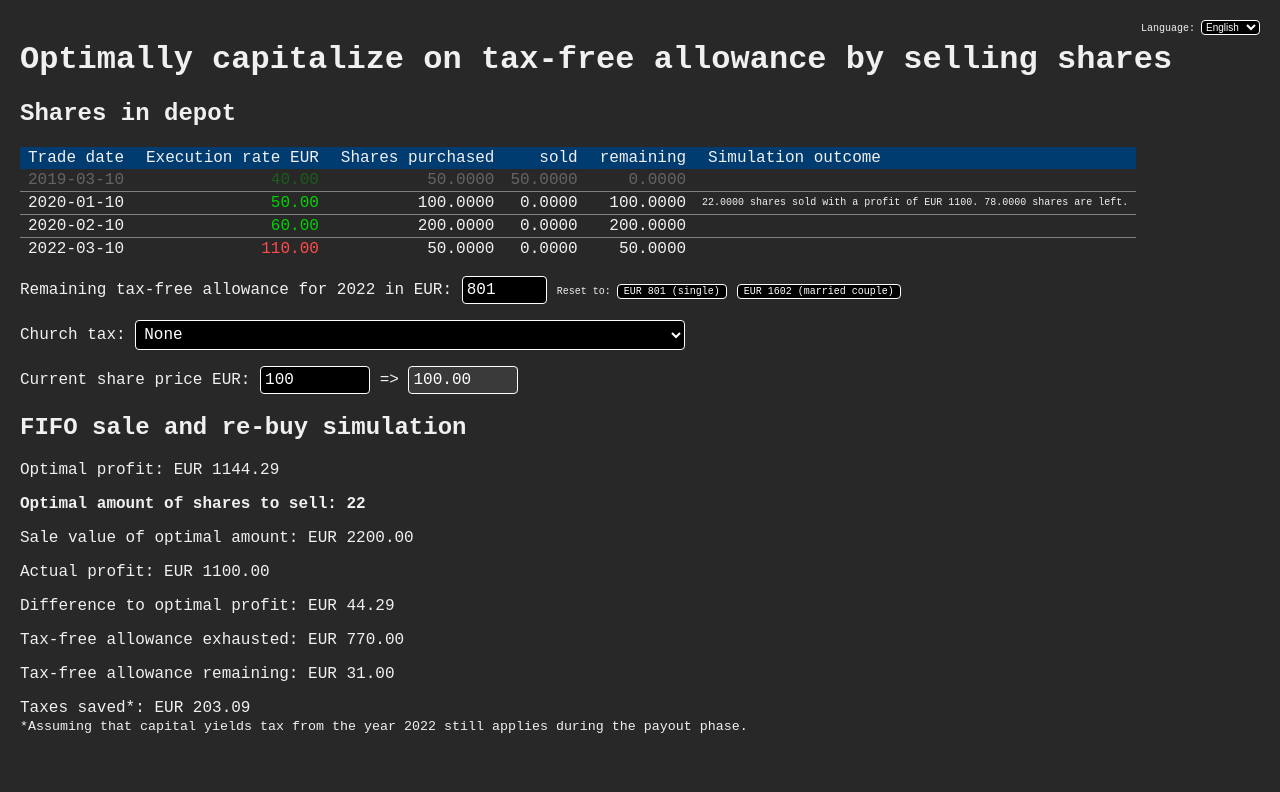
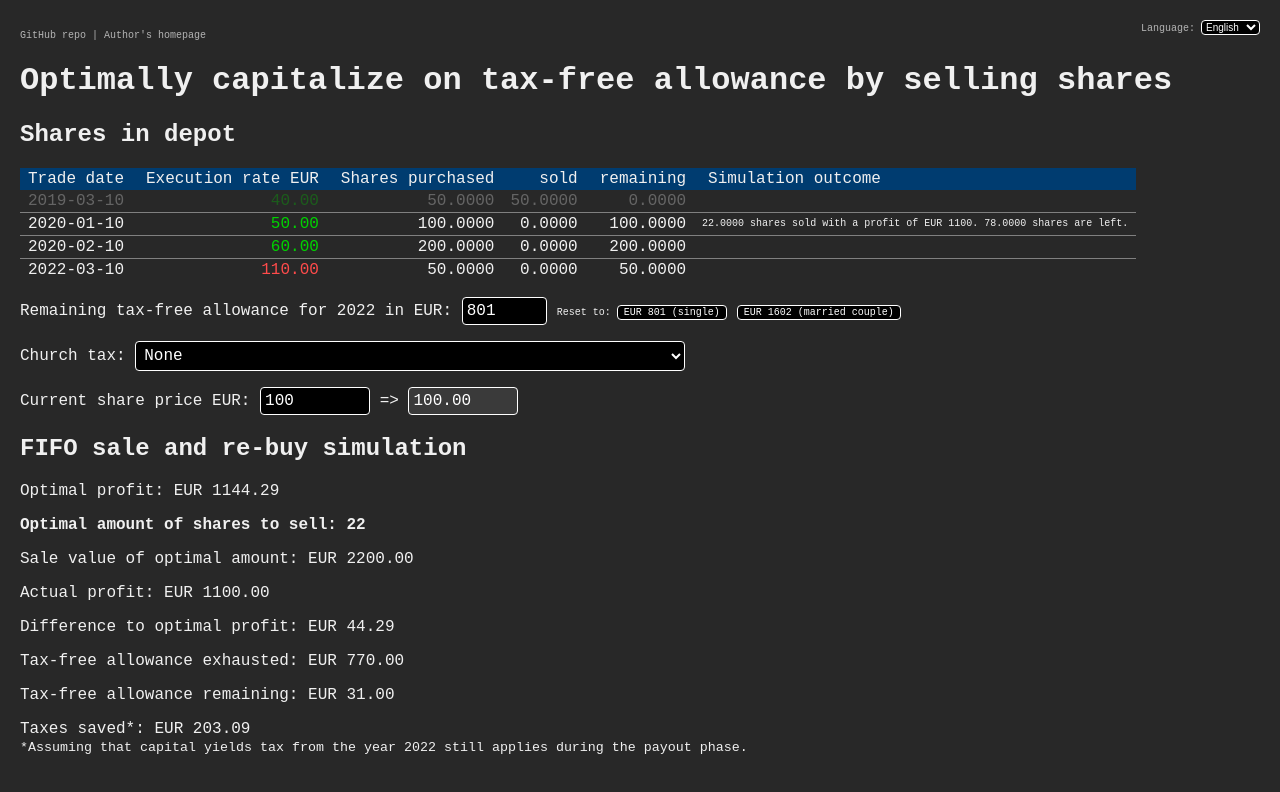
Before and after one commit to timotgl/sparerpauschbetrag-durch-etf-verkauf-ausnutzen, a React (Create React App) app: page / in a window 1280 px wide. Shown: the top 792 px of the page. Built offline with nearby package versions, Linux system fonts and the light colour scheme.

Commit message:
Add header

```diff
--- a/src/components/App/index.tsx
+++ b/src/components/App/index.tsx
@@ -1,7 +1,7 @@
 import React from 'react';
 import { useTranslation } from 'react-i18next';
 
-import SwitchLanguage from '../SwitchLanguage';
+import Header from '../Header';
 import TaxFreeAmount from '../TaxFreeAmount';
 import ChurchTax from '../ChurchTax';
 import Shares from '../Shares';
@@ -12,7 +12,7 @@ const App = () => {
   const { t } = useTranslation();
   return (
     <div>
-      <SwitchLanguage />
+      <Header />
       <h1>{t('app.title')}</h1>
       <Shares />
       <TaxFreeAmount />
--- /dev/null
+++ b/src/components/Header/Header.module.css
@@ -0,0 +1,14 @@
+.Container {
+  color: rgb(180,180,180);
+  font-size: 10px;
+}
+
+.Container a {
+  color: rgb(180,180,180);
+  text-decoration: none;
+}
+
+.Container a:hover {
+  text-decoration: underline;
+  color: white;
+}
--- /dev/null
+++ b/src/components/Header/index.tsx
@@ -0,0 +1,18 @@
+import React from 'react';
+
+import SwitchLanguage from '../SwitchLanguage';
+import classNames from './Header.module.css';
+
+const Header = () => (
+  <div className={classNames.Container}>
+    <SwitchLanguage />
+    <p>
+      <a href="https://github.com/timotgl/sparerpauschbetrag-durch-etf-verkauf-ausnutzen">
+        GitHub repo
+      </a>{' '}
+      | <a href="https://timotaglieber.de/">Author's homepage</a>
+    </p>
+  </div>
+);
+
+export default Header;
```
